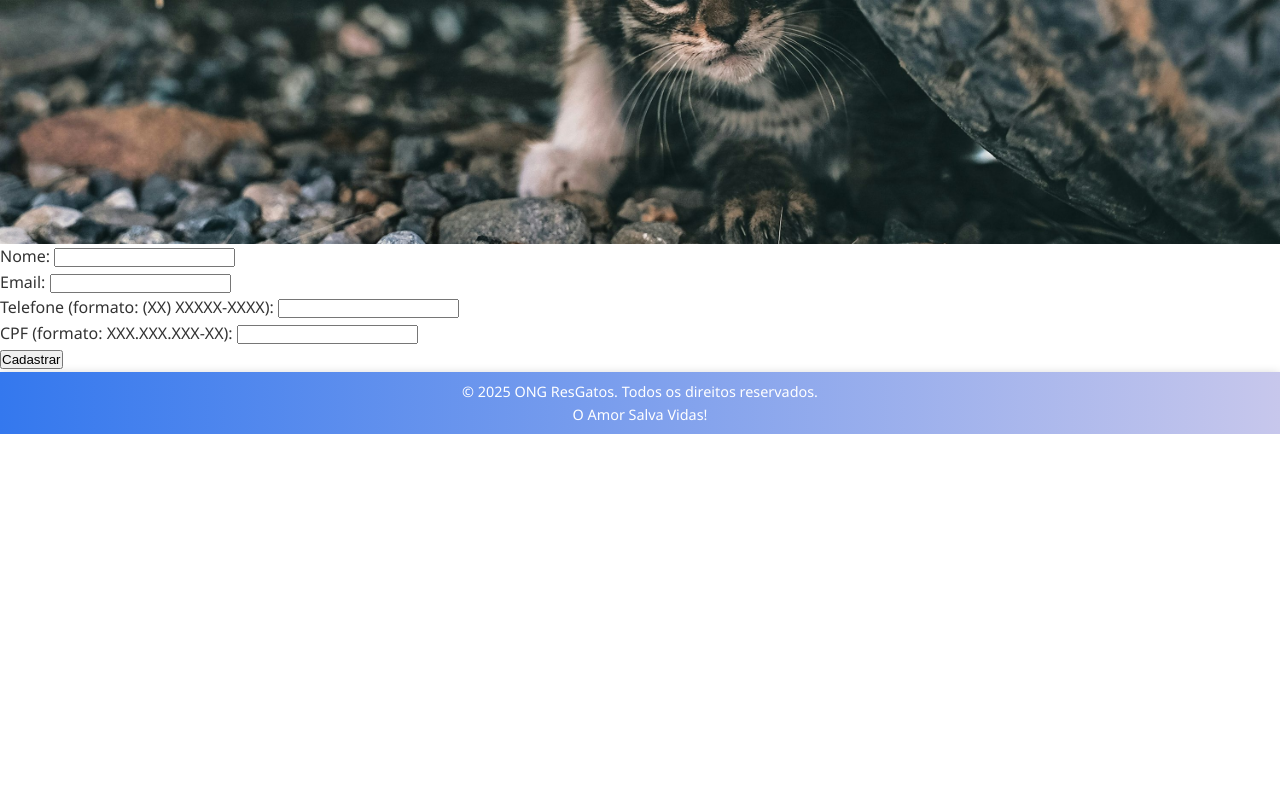
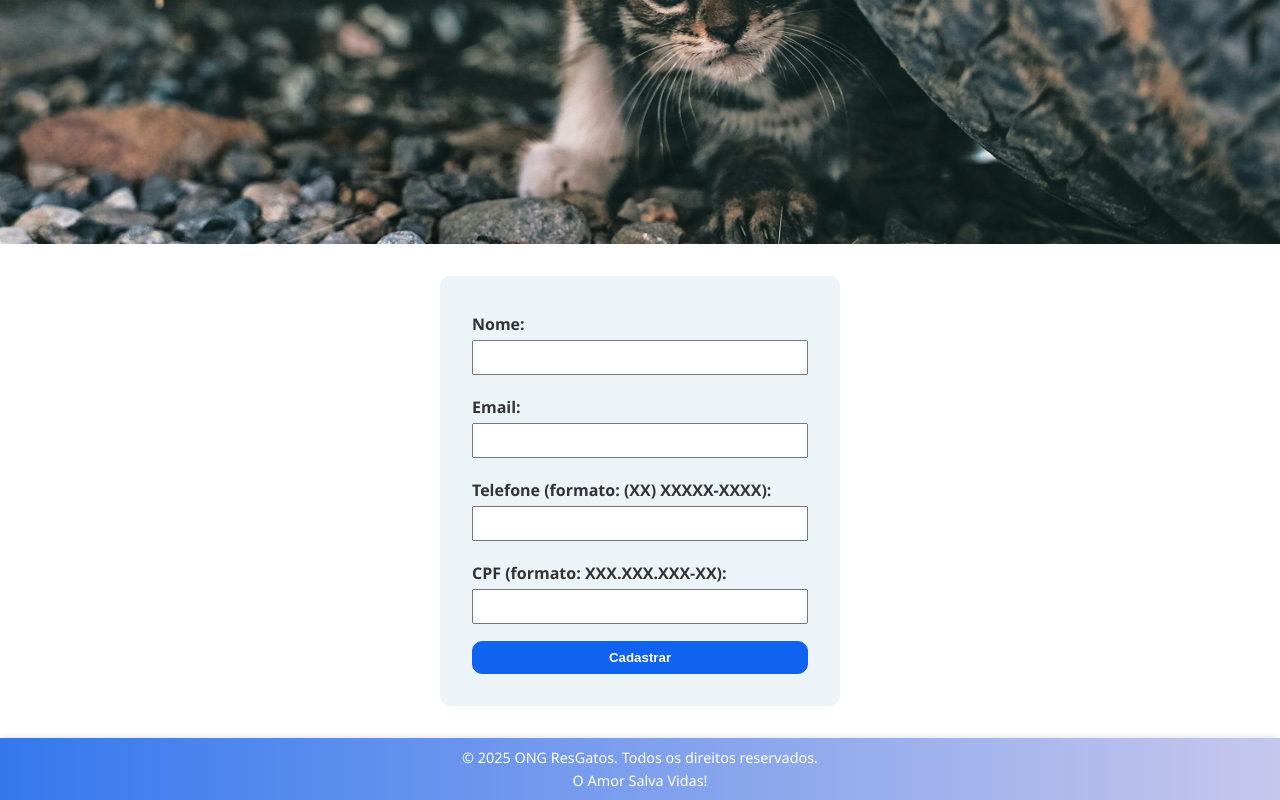
Before and after one commit to FelipeBKR/Desenvolv-Front-End-Aula-I, a plain HTML site: page Exercício Prático II/cadastro.html in a window 1280 px wide. Shown: the part 626-1426 px from the top of the page. Before the commit the page ends 1060 px from the top, so only its background shows below. Drawn offline with Linux system fonts and the light colour scheme.

Commit message:
att- 30/10

```diff
--- a/Exercício Prático II/cadastro.html
+++ b/Exercício Prático II/cadastro.html
@@ -27,25 +27,26 @@
 
     <main>
         <form action="#" method="post">
-            <p><label for="nome">Nome:</label>
-            <input type="text" id="nome" name="nome" required></p>
 
-            <p><label for="email">Email:</label>
-            <input type="email" id="email" name="email" required></p>
+            <div><label for="nome">Nome:</label>
+            <input type="text" id="nome" name="nome" required></div>
 
-            <p><label for="telefone">Telefone (formato: (XX) XXXXX-XXXX):</label>
+            <div><label for="email">Email:</label>
+            <input type="email" id="email" name="email" required></div>
+
+            <div><label for="telefone">Telefone (formato: (XX) XXXXX-XXXX):</label>
             <input type="tel" id="telefone" name="telefone"
                 pattern="\(\d{2}\) \d{4,5}-\d{4}"
                 title="Digite o telefone no formato (XX) XXXXX-XXXX"
-                required></p>
+                required></div>
 
-            <p><label for="cpf">CPF (formato: XXX.XXX.XXX-XX):</label>
+            <div><label for="cpf">CPF (formato: XXX.XXX.XXX-XX):</label>
             <input type="text" id="cpf" name="cpf"
                 pattern="\d{3}\.\d{3}\.\d{3}-\d{2}"
                 title="Digite o CPF no formato XXX.XXX.XXX-XX"
-                required></p>
+                required></div>
 
-            <p><input type="submit" value="Cadastrar"></p>
+            <div><button type="submit">Cadastrar</button></div>
         </form>
     </main>
     <footer>
--- a/Exercício Prático II/style.css
+++ b/Exercício Prático II/style.css
@@ -152,9 +152,47 @@ nav a {
 
 .doar {
     grid-column: span 2;
+    border-radius: 10px;
+    text
     background-color: rgba(164, 197, 221, 0.2);
     padding: 2rem;
     text-align: center;
+}
+
+form {
+    max-width: 400px;
+    margin: 2rem auto;
+    padding: 2rem;
+    line-height: 2rem;
+    background-color: rgba(164, 197, 221, 0.2);
+    border-radius: 10px;
+    display: flex;
+    flex-direction: column;
+    gap: 16px;
+}
+
+button {
+    text-align: center;
+    cursor: pointer;
+    width: 100%;
+    background-color: #1063f1;
+    color: white;
+    border: 1px solid #1063f1;
+    border-radius: 10px;
+    font-weight: bold;
+}
+
+label, input, textarea {
+    display: block;
+    width: 100%;
+}
+
+label {
+    font-weight: 600;
+}
+
+input, textarea, button {
+    padding: 0.5rem 0.5rem;
 }
 
 footer {
```
